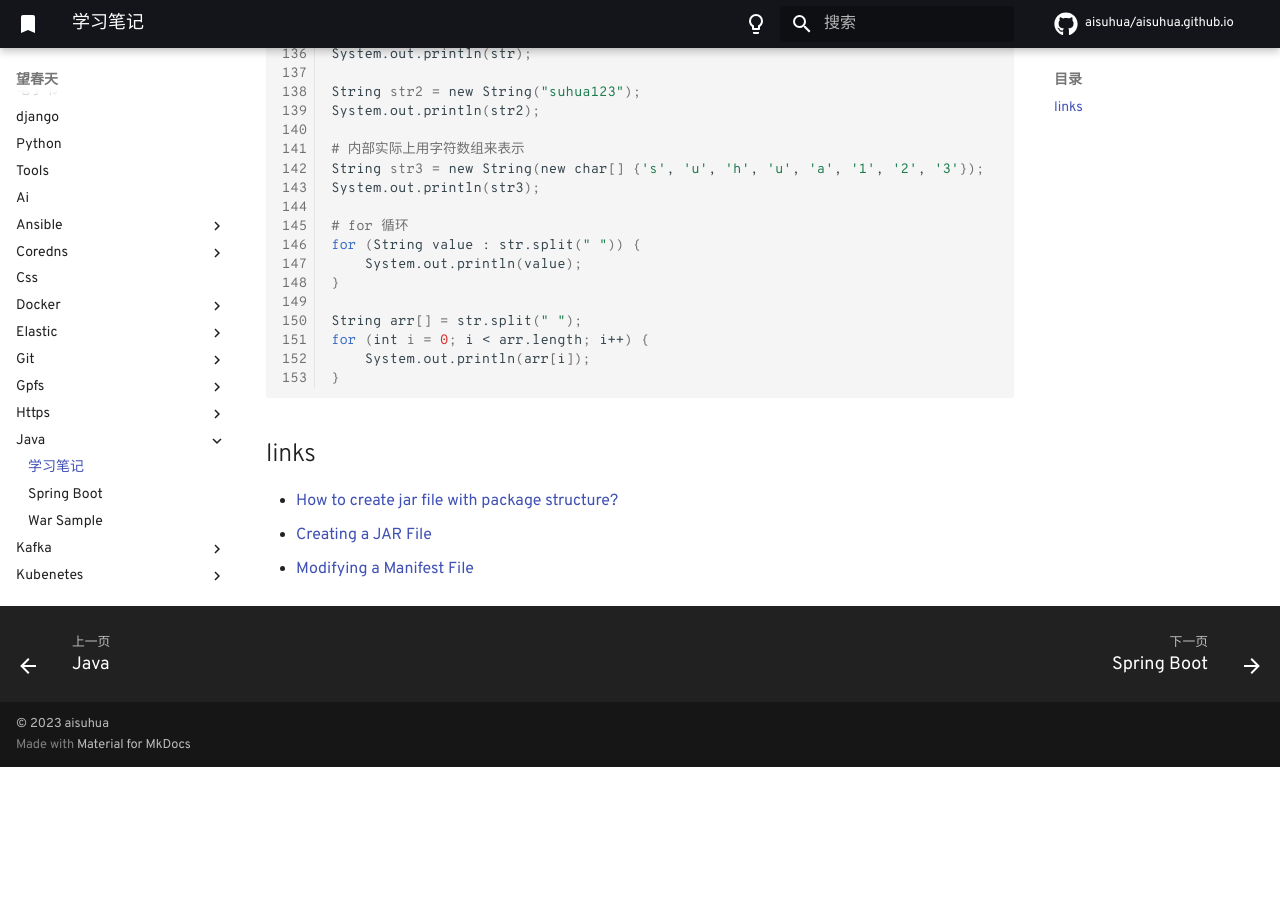
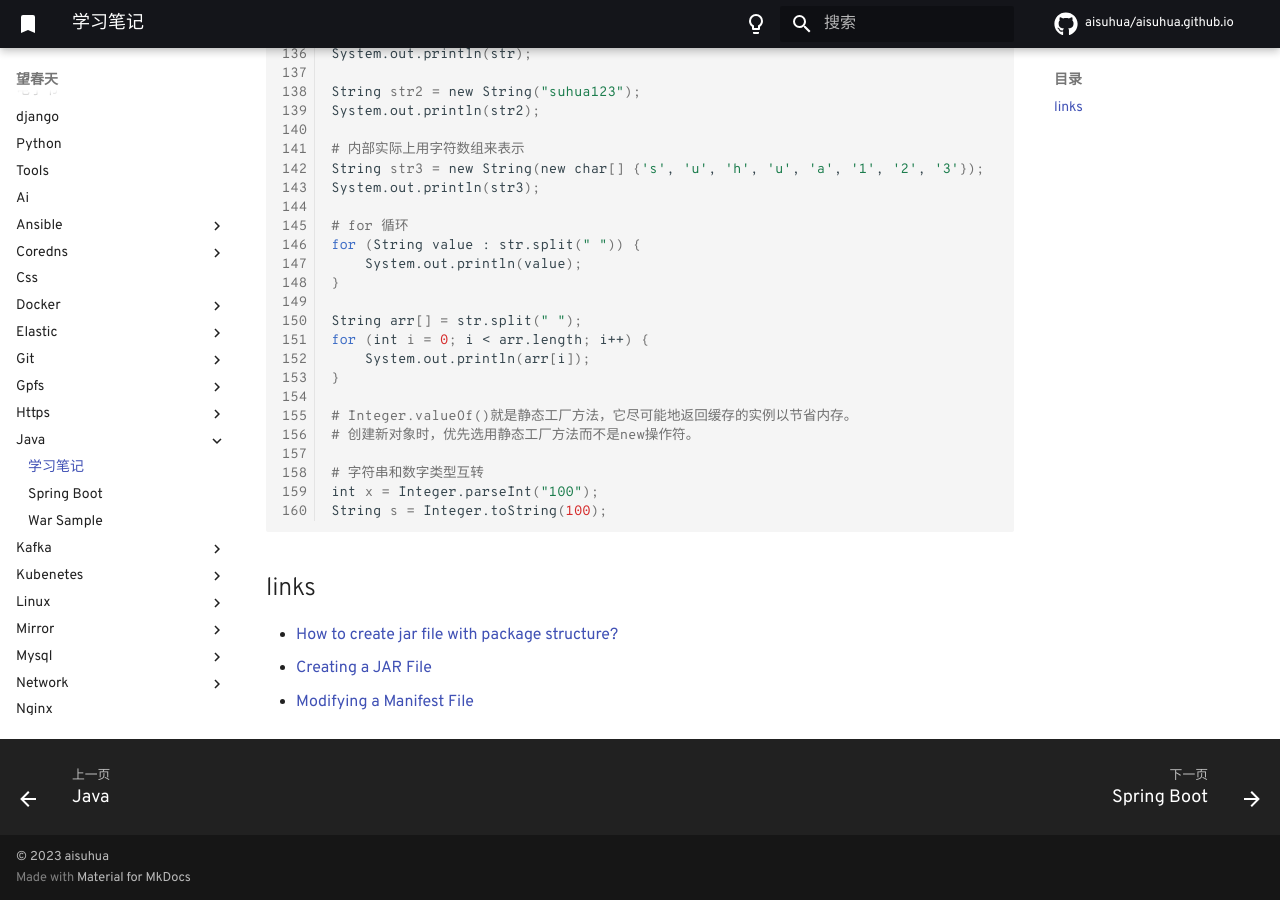
Before and after one commit to aisuhua/aisuhua.github.io, an MkDocs documentation site: the page built from docs/java/notes.md, in a window 1280 px wide and 900 px high, scrolled down 2714 px. Built offline with MkDocs 1.6.1 and Material for MkDocs 9.7.7, drawn with Linux system fonts in a browser that asks for light colours; comment, search, counter and statistics services are not loaded; before the commit the page ends 3481 px from its top, so only the background shows below that.

Commit message:
notes.md

````diff
--- a/docs/java/notes.md
+++ b/docs/java/notes.md
@@ -154,6 +154,13 @@ String arr[] = str.split(" ");
 for (int i = 0; i < arr.length; i++) {
     System.out.println(arr[i]);
 }
+
+# Integer.valueOf()就是静态工厂方法，它尽可能地返回缓存的实例以节省内存。
+# 创建新对象时，优先选用静态工厂方法而不是new操作符。
+
+# 字符串和数字类型互转
+int x = Integer.parseInt("100");
+String s = Integer.toString(100);
 ```
 
 ## links
````
